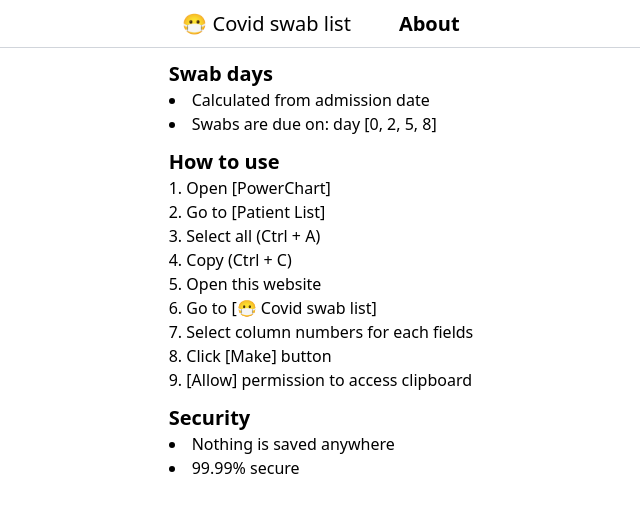
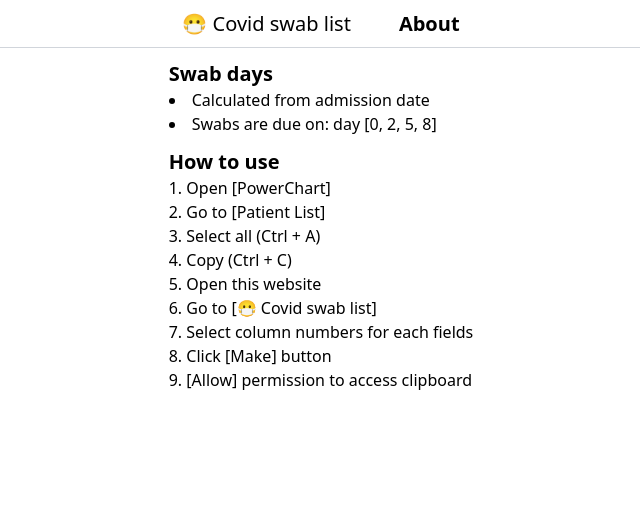
Before and after one commit to minho42/covid-swab-list, a Next.js app: page /about in a window 1280 px wide. Shown: the top 512 px of the page, without its empty margins (319-959 px from the left). Built offline with nearby package versions, Linux system fonts and the light colour scheme.

Commit message:
remove security

```diff
--- a/pages/about.js
+++ b/pages/about.js
@@ -23,14 +23,6 @@ export default function About() {
           <li>[Allow] permission to access clipboard</li>
         </ul>
       </div>
-
-      <div>
-        <div className="text-xl font-semibold">Security</div>
-        <ul className="list-disc list-inside">
-          <li>Nothing is saved anywhere</li>
-          <li>99.99% secure</li>
-        </ul>
-      </div>
     </div>
   );
 }
```
